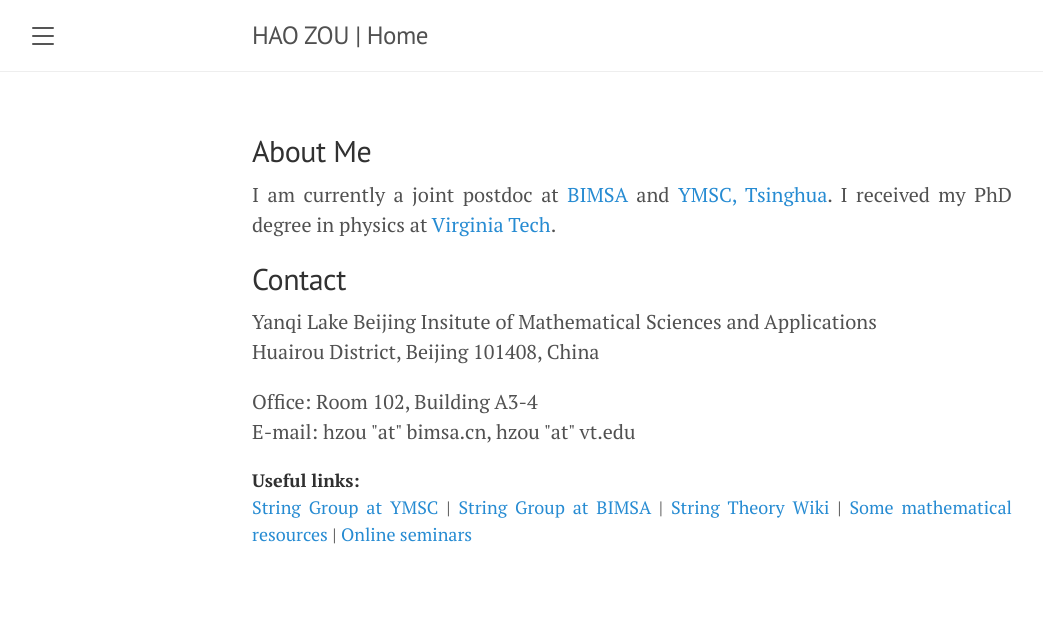
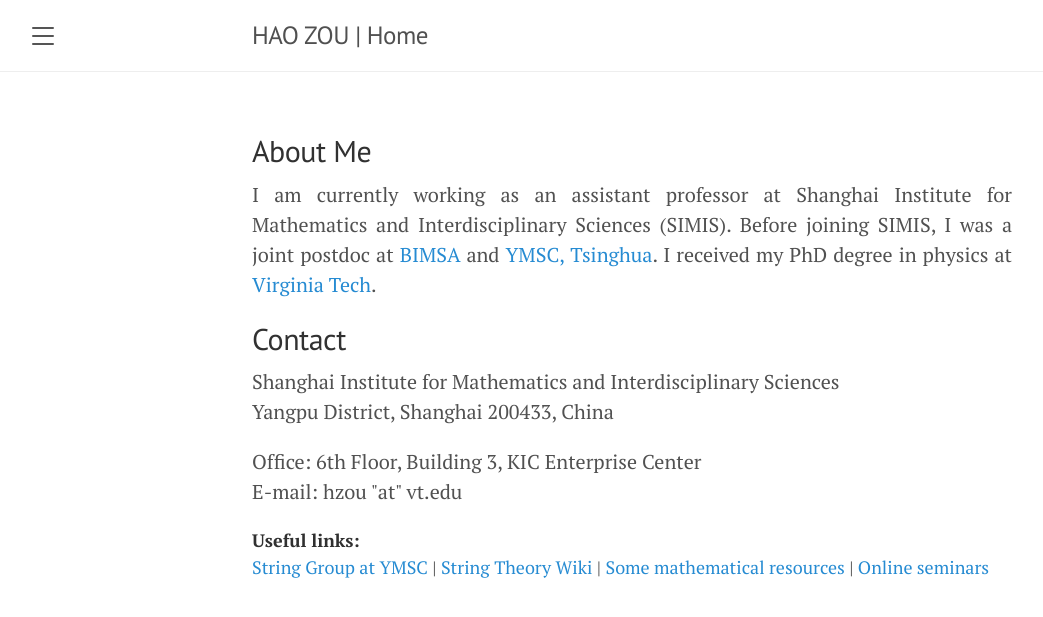
Before and after one commit to hhzou/hhzou.github.io, a Jekyll site: the page built from index.html, in a window 1280 px wide. Shown: the top 617 px of the page, without its empty margins (8-1051 px from the left). Built offline with Jekyll 4.4.1, drawn with Linux system fonts in a browser that asks for light colours.

Commit message:
Update index.html

```diff
--- a/index.html
+++ b/index.html
@@ -8,22 +8,22 @@ title: Home
   <h2> About Me</h2>
 
   <p>
-    I am currently a joint postdoc at <a href="http://www.bimsa.cn" target="_blank" rel="noopener noreferrer">BIMSA</a> and <a href="https://ymsc.tsinghua.edu.cn/cn" target="_blank" rel="noopener noreferrer">YMSC, Tsinghua</a>. I received my PhD degree in physics at <a href="https://www.phys.vt.edu" target="_blank" rel="noopener noreferrer">Virginia Tech</a>.
+    I am currently working as an assistant professor at Shanghai Institute for Mathematics and Interdisciplinary Sciences (SIMIS). Before joining SIMIS, I was a joint postdoc at <a href="http://www.bimsa.cn" target="_blank" rel="noopener noreferrer">BIMSA</a> and <a href="https://ymsc.tsinghua.edu.cn/cn" target="_blank" rel="noopener noreferrer">YMSC, Tsinghua</a>. I received my PhD degree in physics at <a href="https://www.phys.vt.edu" target="_blank" rel="noopener noreferrer">Virginia Tech</a>.
   </p>
 
 
   <h2> Contact </h2>
   <p>
-  Yanqi Lake Beijing Insitute of Mathematical Sciences and Applications <br>Huairou District, Beijing 101408, China
+  Shanghai Institute for Mathematics and Interdisciplinary Sciences <br>Yangpu District, Shanghai 200433, China
   </p>
   <p>
-  Office: Room 102, Building A3-4<br> E-mail: hzou "at" bimsa.cn, hzou "at" vt.edu
+  Office: 6th Floor, Building 3, KIC Enterprise Center<br> E-mail: hzou "at" vt.edu
   </p>
 
 
   <p style="font-size:18px";> <strong>Useful links:</strong>
     <br>
-    <a href="https://ymsc-strings.github.io" target="_blank" rel="noopener noreferrer">String Group at YMSC</a> | <a href="https://bimsastring.github.io" target="_blank" rel="noopener noreferrer">String Group at BIMSA</a> |
+    <a href="https://ymsc-strings.github.io" target="_blank" rel="noopener noreferrer">String Group at YMSC</a> |
     <a href="https://www.stringwiki.org/wiki/String_Theory_Wiki" target="_blank" rel="noopener noreferrer">String Theory Wiki</a> |
     <a href="http://mathsci.kaist.ac.kr/~jinhyun/useful.html" target="_blank" rel="noopener noreferrer">Some mathematical resources</a> |
     <a href="http://researchseminars.org" target="_blank" rel="noopener noreferrer">Online seminars</a>
```
